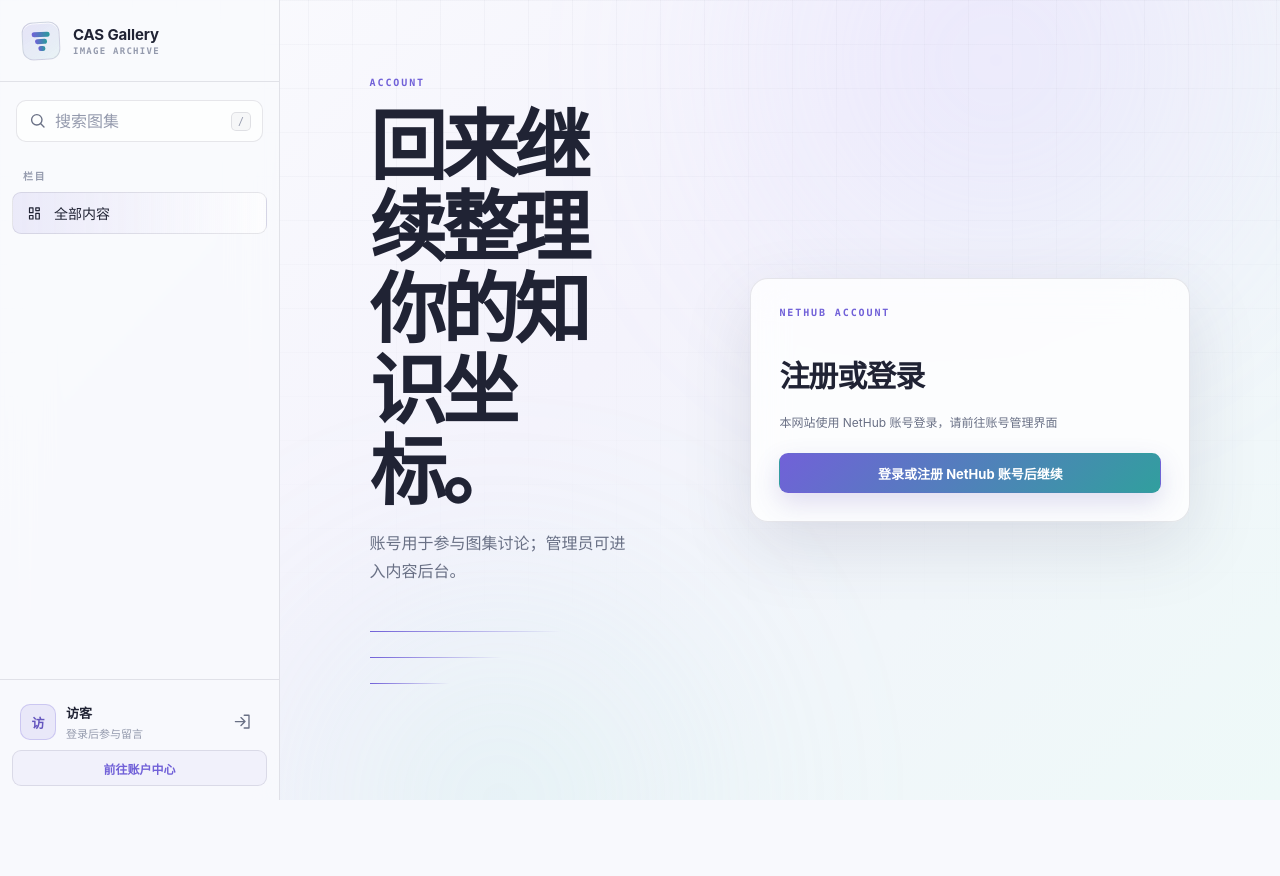
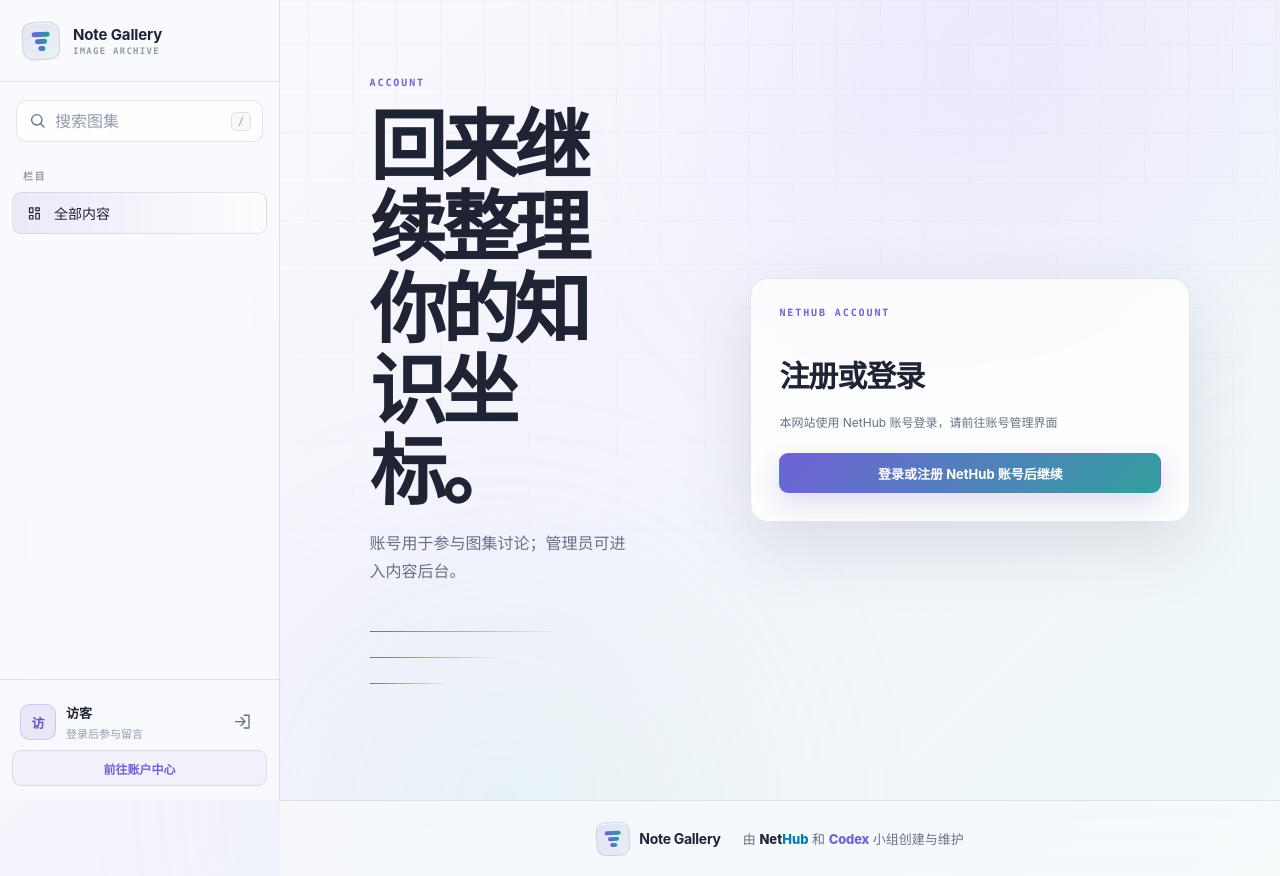
Before and after one commit to kuxiaowo/Codex-CAS-Web, a FastAPI app: page /login in a window 1280 px wide. Before the commit the page ends 800 px from the top, so only its background shows below. Run offline with FastAPI, Linux system fonts and the light colour scheme; data that the repository does not hold is empty; parts of the project's set-up code (start-up, migrations or seed data) failed here and were passed over.

Commit message:
Rename gallery to Note Gallery and refresh site footer

```diff
--- a/app/__init__.py
+++ b/app/__init__.py
@@ -1 +1 @@
-"""CAS Gallery 一体化图片图集站。"""
+"""Note Gallery 一体化图片图集站。"""
--- a/app/database.py
+++ b/app/database.py
@@ -193,7 +193,7 @@ PRAGMA user_version = 4;
 """
 
 DEFAULT_SETTINGS = {
-    "site_name": "CAS Gallery",
+    "site_name": "Note Gallery",
     "site_tagline": "一个简单的笔记集合站。",
     "comment_per_minute": "8",
 }
@@ -256,6 +256,13 @@ def initialize_database() -> None:
                 "INSERT OR IGNORE INTO settings (key, value, updated_at) VALUES (?, ?, ?)",
                 (key, value, now),
             )
+        connection.execute(
+            """
+            UPDATE settings SET value = ?, updated_at = ?
+            WHERE key = 'site_name' AND value = 'CAS Gallery'
+            """,
+            (DEFAULT_SETTINGS["site_name"], now),
+        )
         if connection.execute("SELECT COUNT(*) FROM categories").fetchone()[0] == 0:
             connection.execute(
                 """
--- a/app/main.py
+++ b/app/main.py
@@ -104,7 +104,7 @@ async def lifespan(_: FastAPI):
 
 
 app = FastAPI(
-    title="CAS Gallery",
+    title="Note Gallery",
     description="一体化图片图集站",
     version="0.1.0",
     lifespan=lifespan,
@@ -135,7 +135,7 @@ async def no_store_dynamic_pages(request: Request, call_next):
 
 def _site_context(connection: sqlite3.Connection) -> dict:
     return {
-        "siteName": get_setting(connection, "site_name", "CAS Gallery"),
+        "siteName": get_setting(connection, "site_name", "Note Gallery"),
         "siteTagline": get_setting(
             connection,
             "site_tagline",
@@ -844,7 +844,7 @@ def admin_settings(_: Annotated[dict, Depends(admin_user)]):
     try:
         return {
             "data": {
-                "siteName": get_setting(connection, "site_name", "CAS Gallery"),
+                "siteName": get_setting(connection, "site_name", "Note Gallery"),
                 "siteTagline": get_setting(connection, "site_tagline", ""),
                 "commentPerMinute": int(get_setting(connection, "comment_per_minute", "8")),
             }
--- a/static/css/styles.css
+++ b/static/css/styles.css
@@ -238,8 +238,33 @@ svg { width: 1.2em; fill: none; stroke: currentColor; stroke-linecap: round; str
 .empty-state > span { color: var(--violet); font-size: 42px; }
 .empty-state h2 { margin: 10px 0 8px; }
 .empty-state p { margin: 0 0 24px; color: var(--muted); }
-.page-footer { margin-top: 80px; padding-top: 24px; display: flex; justify-content: space-between; gap: 20px; border-top: 1px solid var(--line); color: var(--quiet); font-size: 12px; }
-.page-footer a:hover { color: var(--text); }
+.site-footer {
+  min-height: 76px;
+  margin-left: var(--sidebar-width);
+  padding: 14px clamp(22px, 4vw, 56px);
+  display: flex;
+  align-items: center;
+  justify-content: center;
+  gap: 22px;
+  border-top: 1px solid var(--line);
+  color: var(--muted);
+  background: rgba(249, 250, 253, .74);
+  font-size: 13px;
+  text-align: center;
+  backdrop-filter: blur(18px) saturate(115%);
+}
+.site-footer-brand { display: flex; flex: 0 0 auto; align-items: center; gap: 9px; }
+.site-footer-brand > strong { color: var(--text); font-size: 14px; letter-spacing: -.02em; }
+.site-footer-mark { width: 34px; height: 34px; border-radius: 10px; }
+.site-footer-mark span { width: 16px; height: 4px; }
+.site-footer-mark span:nth-child(1) { transform: translateY(-6px); }
+.site-footer-mark span:nth-child(2) { width: 11px; }
+.site-footer-mark span:nth-child(3) { width: 7px; transform: translateY(6px); }
+.site-footer p { margin: 0; }
+.site-footer-team { font-weight: 850; }
+.nethub-net { color: #202334; }
+.nethub-hub { color: #0878bd; }
+.codex-brand { color: var(--violet); letter-spacing: -.015em; }
 
 .button {
   min-height: 40px;
@@ -362,7 +387,7 @@ input:focus, textarea:focus, select:focus { border-color: rgba(113,97,216,.52);
   .sidebar-scrim { position: fixed; inset: 0; z-index: 15; background: rgba(40,43,62,.28); }
   .sidebar-scrim.is-visible { display: block; }
   .mobile-menu { position: fixed; z-index: 14; top: 16px; left: 16px; width: 42px; height: 42px; display: grid; place-items: center; border: 1px solid var(--line); border-radius: 10px; color: var(--text); background: rgba(255,255,255,.82); box-shadow: 0 8px 24px rgba(58,63,92,.1); backdrop-filter: blur(15px); }
-  .page { margin-left: 0; }
+  .page, .site-footer { margin-left: 0; }
   .content-shell { width: min(100% - 36px, 760px); padding-top: 76px; }
   .gallery-reading-shell { width: min(100% - 36px, 760px); padding-top: 82px; }
   .home-hero { min-height: 340px; grid-template-columns: 1fr; gap: 0; }
@@ -384,7 +409,8 @@ input:focus, textarea:focus, select:focus { border-color: rgba(113,97,216,.52);
   .hero-copy h1 { font-size: 43px; }
   .announcement-copy { display: grid; }
   .section-heading { margin-top: 48px; }
-  .page-footer, .form-actions { align-items: stretch; flex-direction: column; }
+  .site-footer { flex-direction: column; gap: 8px; padding-block: 16px; }
+  .form-actions { align-items: stretch; flex-direction: column; }
   .auth-panel { padding: 20px; }
 }
 
--- a/templates/base.html
+++ b/templates/base.html
@@ -7,7 +7,7 @@
   <meta name="theme-color" content="#f7f8fc">
   <title>{% block title %}{{ site.siteName }}{% endblock %}</title>
   <link rel="icon" href="/static/favicon.svg" type="image/svg+xml">
-  <link rel="stylesheet" href="/static/css/styles.css?v=gallery-v2.1">
+  <link rel="stylesheet" href="/static/css/styles.css?v=gallery-v2.2">
   {% block head %}{% endblock %}
 </head>
 <body>
@@ -78,6 +78,22 @@
     {% block content %}{% endblock %}
   </main>
 
+  <footer class="site-footer">
+    <div class="site-footer-brand" aria-label="{{ site.siteName }}">
+      <span class="brand-mark site-footer-mark" aria-hidden="true">
+        <span></span><span></span><span></span>
+      </span>
+      <strong>{{ site.siteName }}</strong>
+    </div>
+    <p>
+      由
+      <strong class="site-footer-team"><span class="nethub-net">Net</span><span class="nethub-hub">Hub</span></strong>
+      和
+      <strong class="site-footer-team codex-brand">Codex</strong>
+      小组创建与维护
+    </p>
+  </footer>
+
   <div class="toast-region" aria-live="polite" aria-atomic="true" data-toast-region></div>
   <script src="/static/js/app.js?v=gallery-v2.1" defer></script>
   {% block scripts %}{% endblock %}
--- a/templates/index.html
+++ b/templates/index.html
@@ -45,6 +45,5 @@
     {% if query %}<a class="button button-primary" href="/">查看全部图集</a>{% endif %}
   </div>
   {% endif %}
-  <footer class="page-footer"><span>{{ site.siteName }} · 图片资料归档</span><a href="/admin">管理员入口</a></footer>
 </div>
 {% endblock %}
```
Also changed, not shown: tests/test_app.py (+5 -0 lines), tests/test_gallery_assets.py (+22 -0 lines), README.md.
